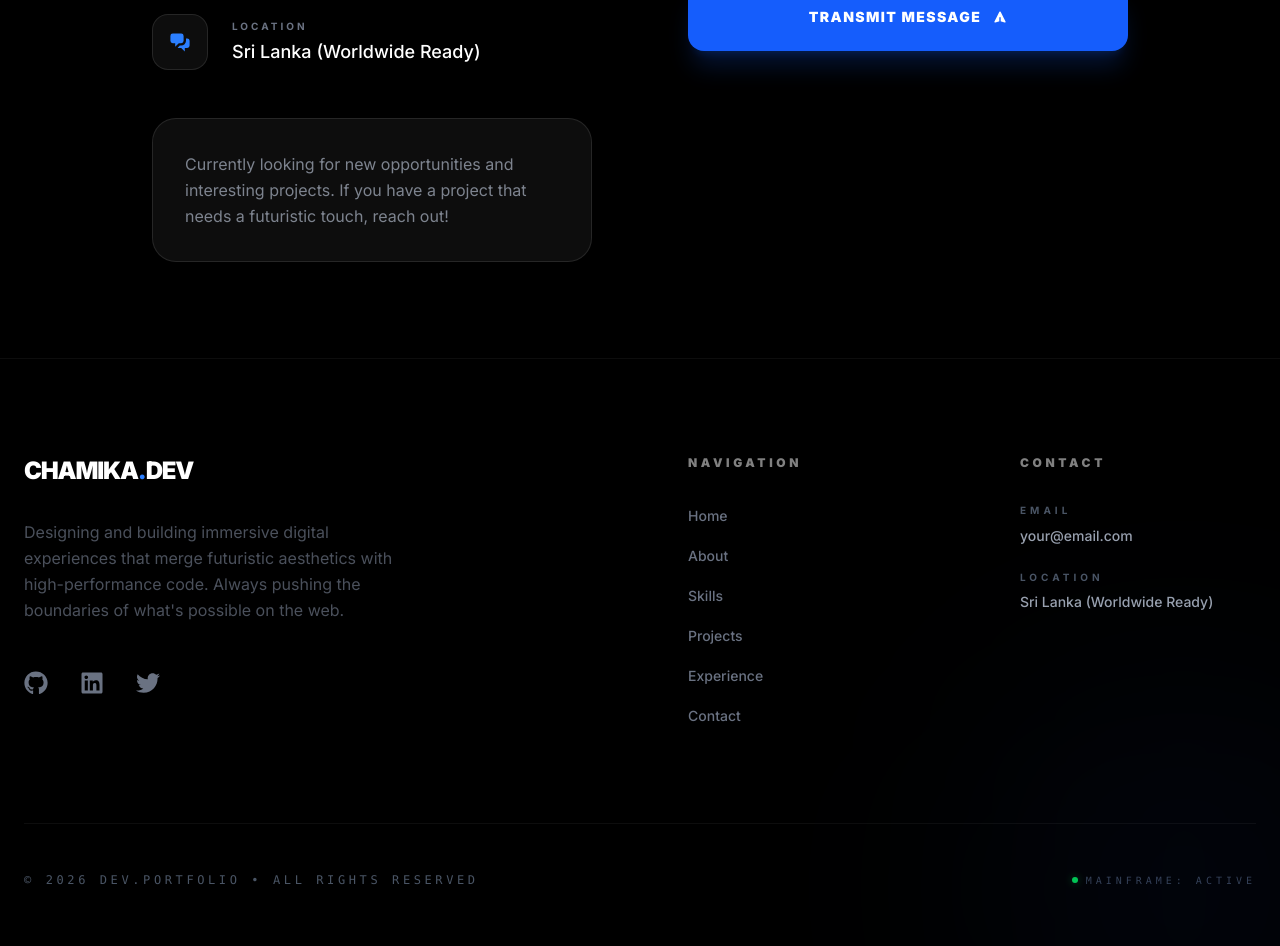
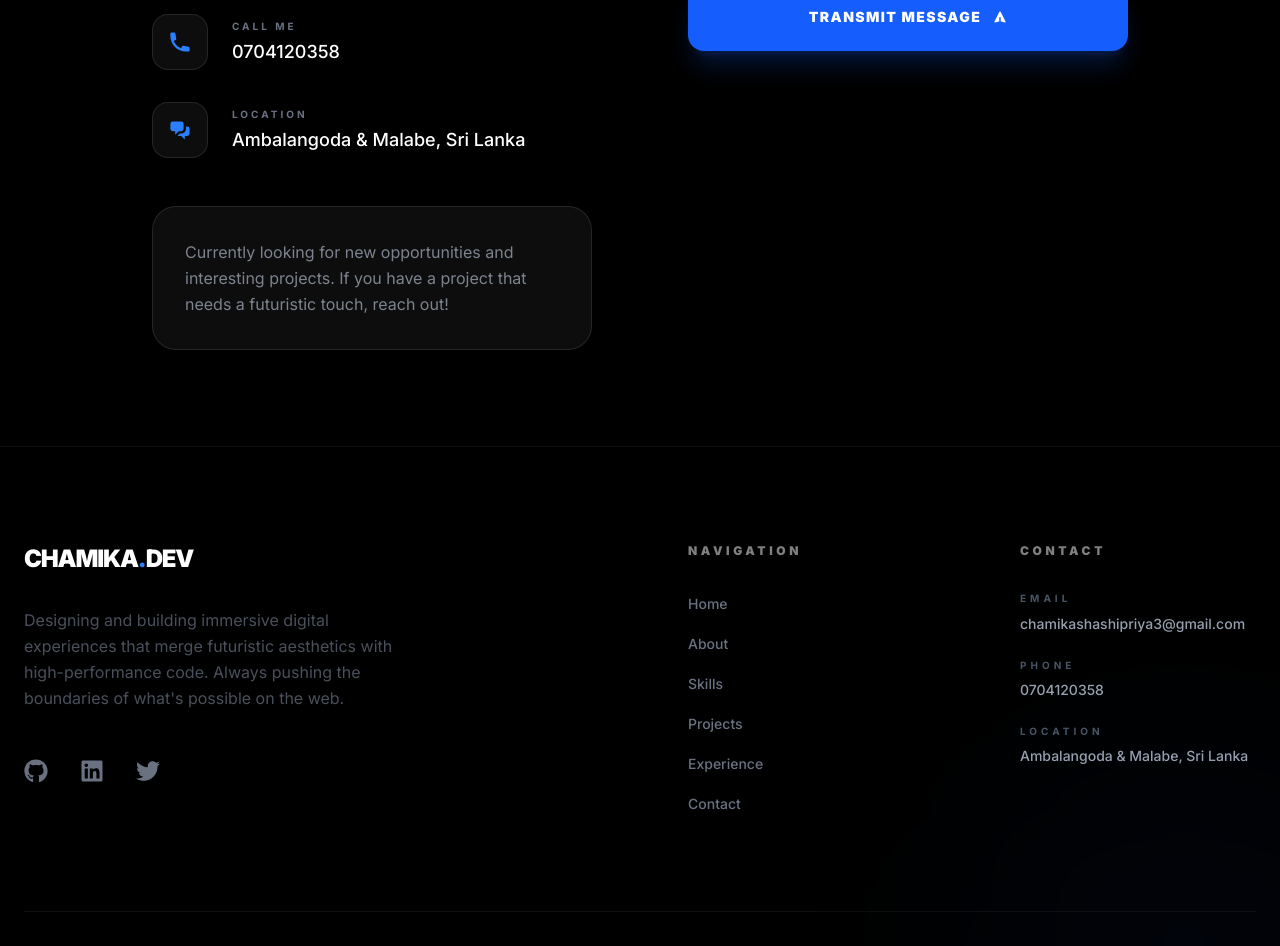
Before and after one commit to ChamikaShashipriya99/My-Portfolio-using-Next.js, a Next.js app: page / in a window 1280 px wide. Shown: the part 5346-6292 px from the top of the page. Built offline with nearby package versions, Linux system fonts and the light colour scheme; no server answers.

Commit message:
Add Footer and Contact UI components.

```diff
--- a/components/ui/Contact.tsx
+++ b/components/ui/Contact.tsx
@@ -4,7 +4,7 @@ import React, { useRef, useState } from 'react';
 import { motion } from 'framer-motion';
 import GlassCard from './GlassCard';
 import emailjs from '@emailjs/browser';
-import { HiMail, HiUser, HiChatAlt2, HiPaperAirplane } from 'react-icons/hi';
+import { HiMail, HiUser, HiChatAlt2, HiPaperAirplane, HiPhone } from 'react-icons/hi';
 
 export default function Contact() {
     const formRef = useRef<HTMLFormElement>(null);
@@ -58,7 +58,17 @@ export default function Contact() {
                                 </div>
                                 <div>
                                     <div className="text-[10px] 3xl:text-xs text-gray-500 uppercase tracking-[0.3em] mb-1 font-bold">Email Me</div>
-                                    <div className="text-white font-medium md:text-lg 3xl:text-2xl">your@email.com</div>
+                                    <div className="text-white font-medium md:text-lg 3xl:text-2xl">chamikashashipriya3@gmail.com</div>
+                                </div>
+                            </div>
+
+                            <div className="flex items-center gap-6 group">
+                                <div className="w-14 h-14 3xl:w-20 3xl:h-20 rounded-2xl glassmorphism flex items-center justify-center text-blue-500 group-hover:scale-110 group-hover:bg-blue-500/10 transition-all duration-500">
+                                    <HiPhone className="text-2xl 3xl:text-4xl" />
+                                </div>
+                                <div>
+                                    <div className="text-[10px] 3xl:text-xs text-gray-500 uppercase tracking-[0.3em] mb-1 font-bold">Call Me</div>
+                                    <div className="text-white font-medium md:text-lg 3xl:text-2xl">0704120358</div>
                                 </div>
                             </div>
 
@@ -68,7 +78,7 @@ export default function Contact() {
                                 </div>
                                 <div>
                                     <div className="text-[10px] 3xl:text-xs text-gray-500 uppercase tracking-[0.3em] mb-1 font-bold">Location</div>
-                                    <div className="text-white font-medium md:text-lg 3xl:text-2xl">Sri Lanka (Worldwide Ready)</div>
+                                    <div className="text-white font-medium md:text-lg 3xl:text-2xl">Ambalangoda & Malabe, Sri Lanka</div>
                                 </div>
                             </div>
                         </div>
--- a/components/ui/Footer.tsx
+++ b/components/ui/Footer.tsx
@@ -48,11 +48,15 @@ export default function Footer() {
                         <ul className="space-y-6">
                             <li className="text-sm 3xl:text-xl">
                                 <span className="text-gray-600 block mb-2 uppercase text-[10px] 3xl:text-xs tracking-[0.4em] font-bold">Email</span>
-                                <a href="mailto:your@email.com" className="text-gray-400 hover:text-white transition-colors font-medium">your@email.com</a>
+                                <a href="mailto:chamikashashipriya3@gmail.com" className="text-gray-400 hover:text-white transition-colors font-medium">chamikashashipriya3@gmail.com</a>
+                            </li>
+                            <li className="text-sm 3xl:text-xl">
+                                <span className="text-gray-600 block mb-2 uppercase text-[10px] 3xl:text-xs tracking-[0.4em] font-bold">Phone</span>
+                                <span className="text-gray-400 font-medium">0704120358</span>
                             </li>
                             <li className="text-sm 3xl:text-xl">
                                 <span className="text-gray-600 block mb-2 uppercase text-[10px] 3xl:text-xs tracking-[0.4em] font-bold">Location</span>
-                                <span className="text-gray-400 font-medium">Sri Lanka (Worldwide Ready)</span>
+                                <span className="text-gray-400 font-medium">Ambalangoda & Malabe, Sri Lanka</span>
                             </li>
                         </ul>
                     </div>
@@ -60,14 +64,7 @@ export default function Footer() {
 
                 <div className="pt-12 border-t border-white/5 flex flex-col md:flex-row items-center justify-between gap-8">
                     <div className="text-gray-600 text-[10px] md:text-xs 3xl:text-lg font-mono tracking-[0.3em] uppercase">
-                        &copy; {new Date().getFullYear()} dev.portfolio &bull; all rights reserved
-                    </div>
-
-                    <div className="text-gray-700 text-[10px] 3xl:text-base items-center flex gap-4 uppercase tracking-[0.4em] font-mono">
-                        <div className="flex items-center gap-2">
-                            <div className="w-1.5 h-1.5 3xl:w-2 3xl:h-2 bg-green-500 rounded-full animate-pulse shadow-[0_0_10px_rgba(34,197,94,0.5)]" />
-                            Mainframe: Active
-                        </div>
+                        &copy; {new Date().getFullYear()} Chamika.portfolio &bull; all rights reserved
                     </div>
                 </div>
             </div>
```
